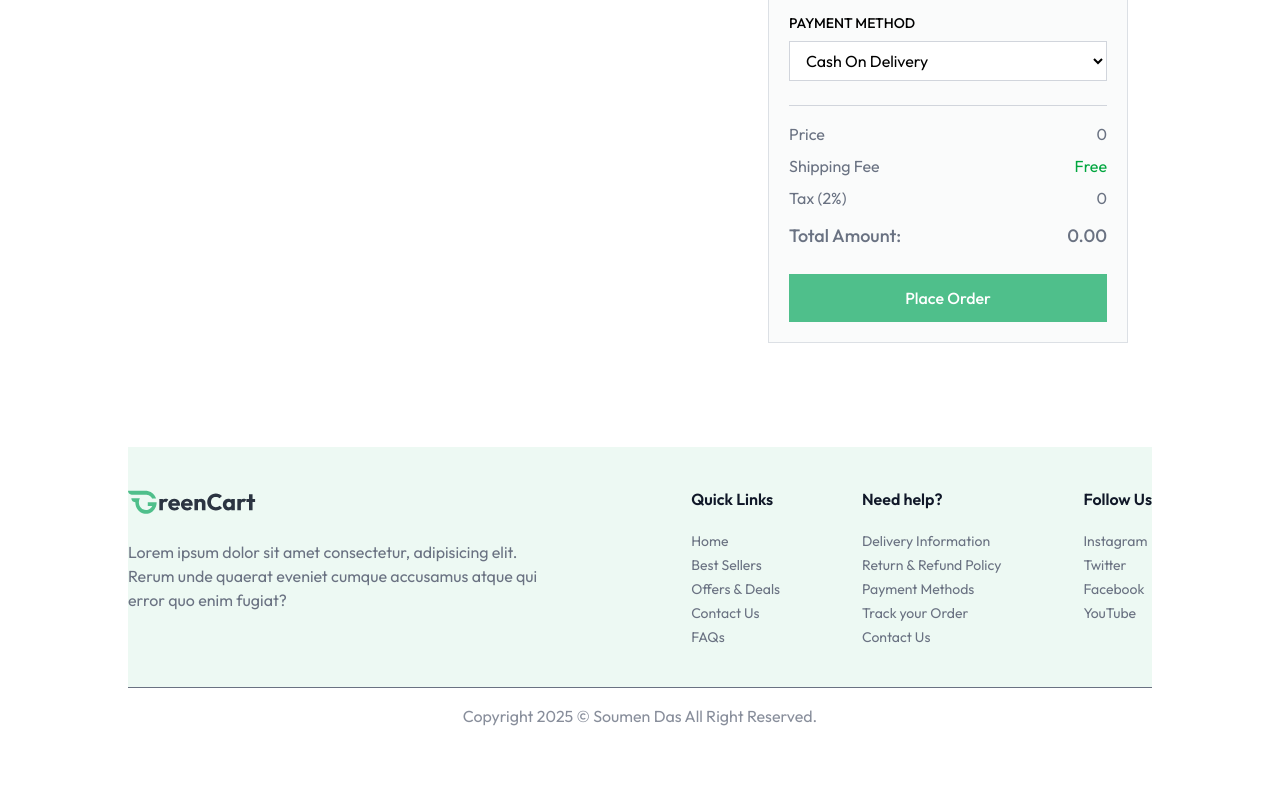
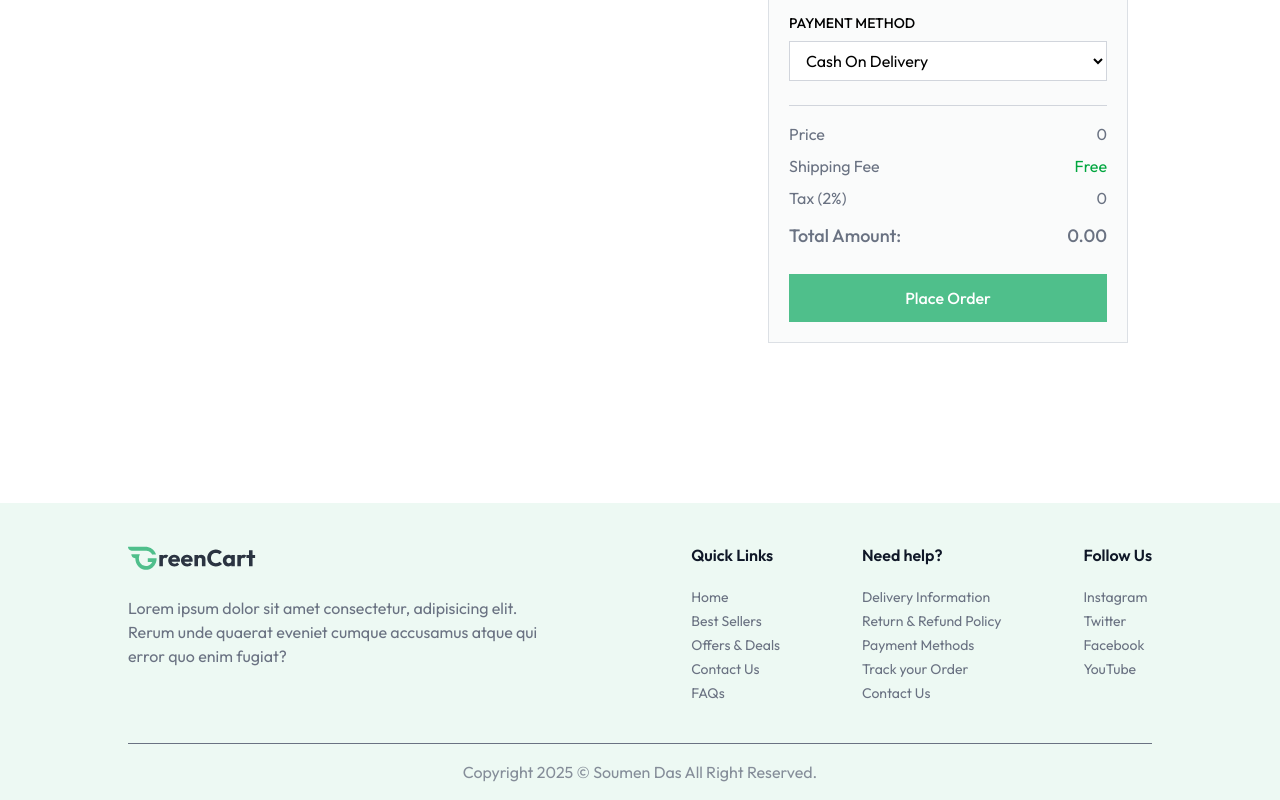
Before and after one commit to dassoumen98/DailyCart, a React (Vite) app in the folder client/: page /cart in a window 1280 px wide. Shown: the part 290-1090 px from the top of the page. Before the commit the page ends 1034 px from the top, so only its background shows below. Built offline with nearby package versions, Linux system fonts and the light colour scheme.

Commit message:
fix: adjust Footer component styling for improved layout and spacing

```diff
--- a/client/src/components/Footer.jsx
+++ b/client/src/components/Footer.jsx
@@ -5,8 +5,8 @@ const Footer = () => {
 
 
     return (
-        <div className=" w-full mt-10 px-6 md:px-16 lg:px-24 xl:px-32">
-            <div className="flex flex-col md:flex-row items-start justify-between gap-10 py-10 bg-primary/10 border-b  text-gray-500">
+        <div className="bg-primary/10 px-6 md:px-16 lg:px-24 xl:px-32 mt-24">
+            <div className="flex flex-col md:flex-row items-start justify-between gap-10 py-10  border-b  text-gray-500">
                 <div>
                     <img className="w-34 md:w-32" src={assets.logo} alt="dummyLogoColored" />
                     <p className="max-w-[410px] mt-6">Lorem ipsum dolor sit amet consectetur, adipisicing elit. Rerum unde quaerat eveniet cumque accusamus atque qui error quo enim fugiat?</p>
```
